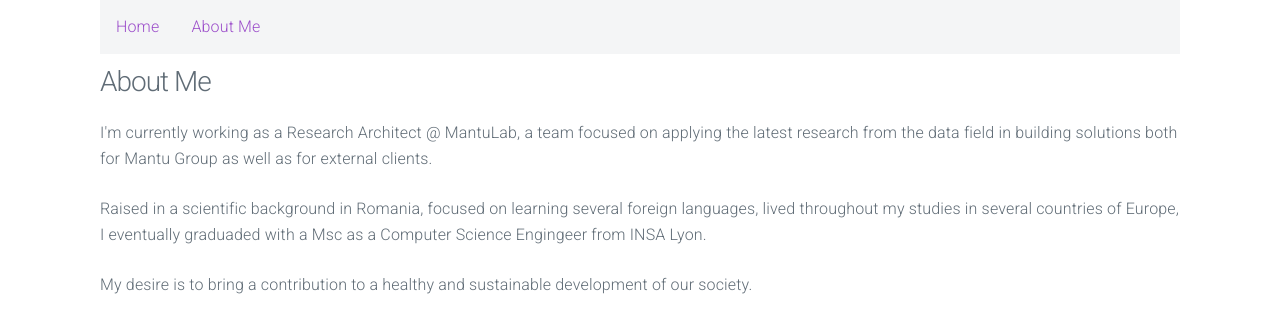
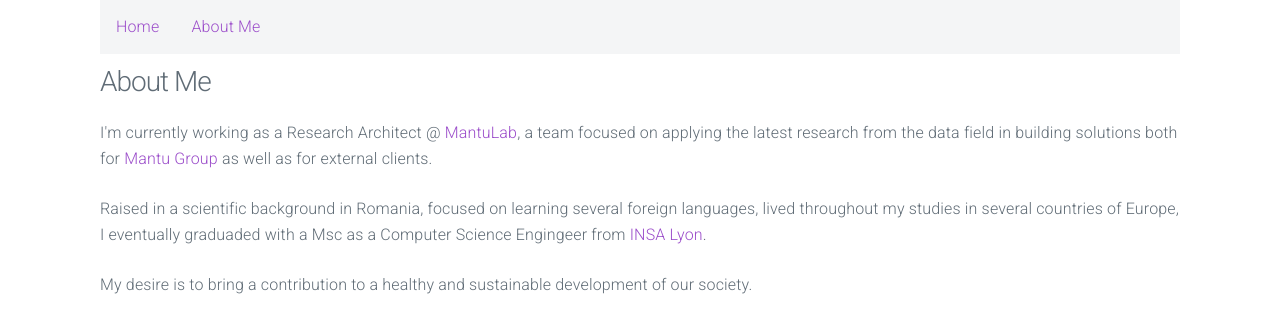
Before and after one commit to lcapatina/personal-website, a Jekyll site: the page built from about.html, in a window 1280 px wide. Shown: the top 326 px of the page. Built offline with Jekyll 4.4.1, drawn with Linux system fonts in a browser that asks for light colours; nearby versions of some CDN libraries; some of the changed lines change nothing that is shown.

Commit message:
add refs to company and school

```diff
--- a/about.html
+++ b/about.html
@@ -3,10 +3,10 @@ layout: section
 title: About Me
 ---
 <p>
-I'm currently working as a Research Architect @ MantuLab, a team focused on applying the latest research from the data field in building solutions both for Mantu Group as well as for external clients.
+I'm currently working as a Research Architect @ <a href="https://www.mantulab.com">MantuLab</a>, a team focused on applying the latest research from the data field in building solutions both for <a href="https://www.mantu.com">Mantu Group</a> as well as for external clients.
 </p>
 <p>
-Raised in a scientific background in Romania, focused on learning several foreign languages, lived throughout my studies in several countries of Europe, I eventually graduaded with a Msc as a Computer Science Engingeer from INSA Lyon.
+Raised in a scientific background in Romania, focused on learning several foreign languages, lived throughout my studies in several countries of Europe, I eventually graduaded with a Msc as a Computer Science Engingeer from <a href="https://www.insa-lyon.fr/">INSA Lyon</a>.
 </p>
 <p>
 My desire is to bring a contribution to a healthy and sustainable development of our society.
```
